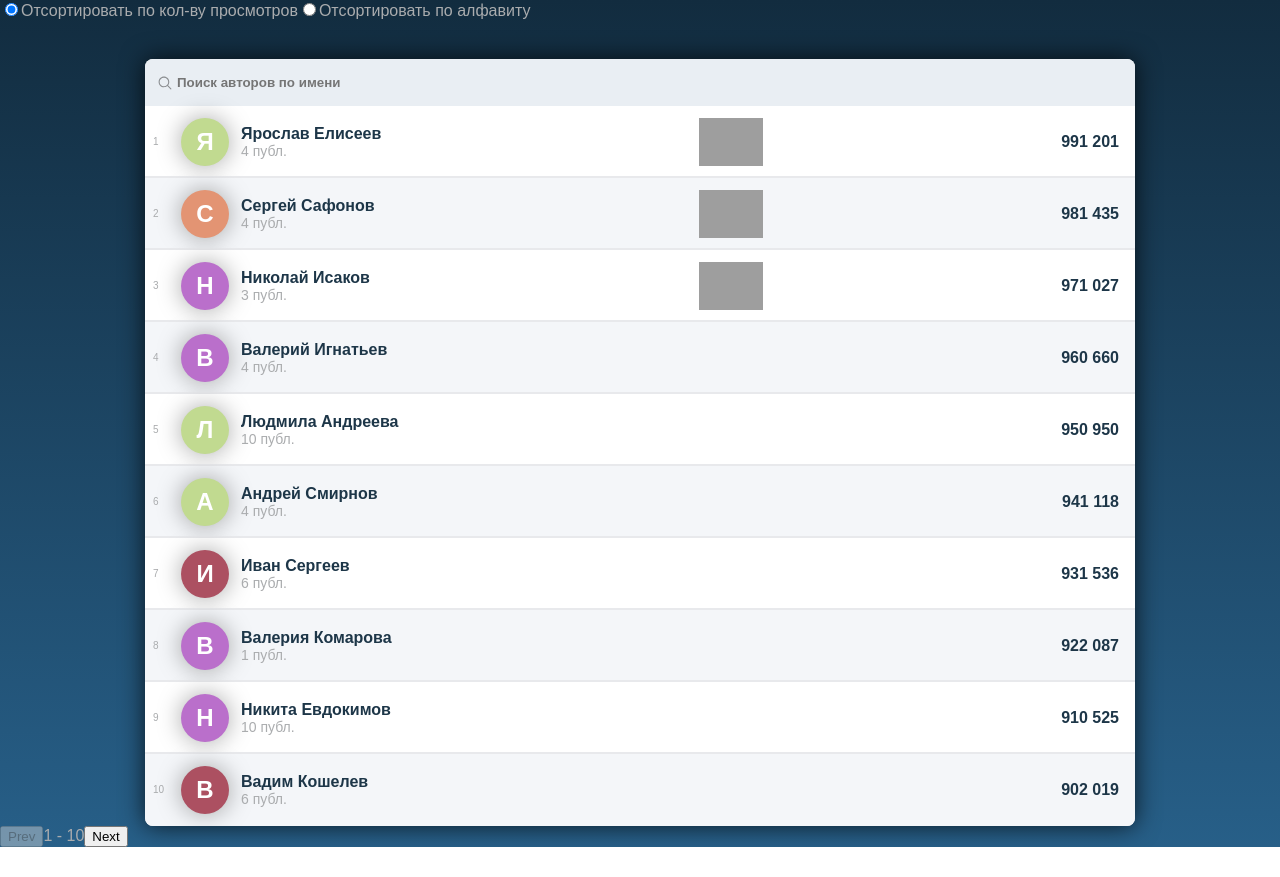
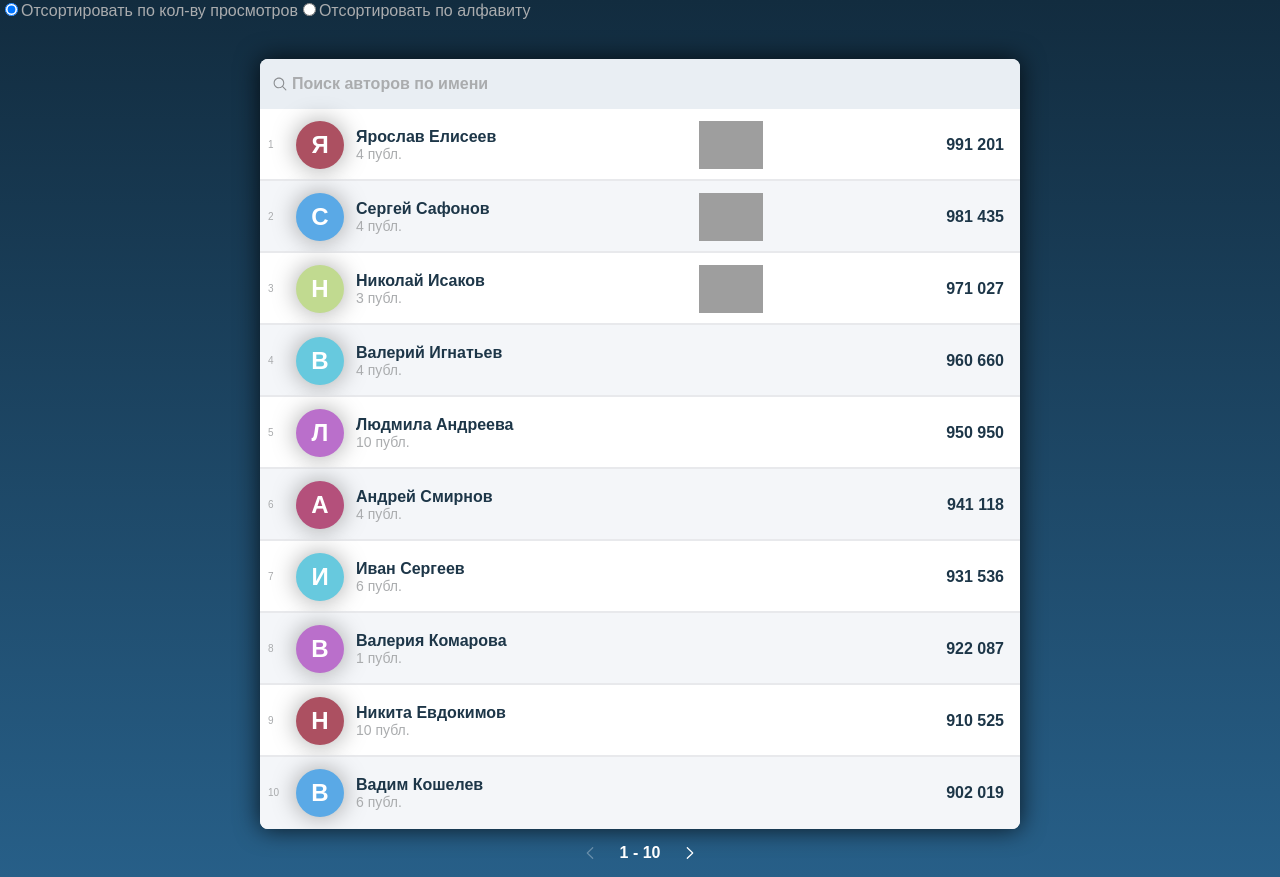
Before and after one commit to wrimer/IO-test-task, a React (Create React App) app: page / in a window 1280 px wide. Before the commit the page ends 847 px from the top, so only its background shows below. Built offline with nearby package versions, Linux system fonts and the light colour scheme; grey boxes are pictures that could not be loaded.

Commit message:
Pagination & Avatar design

```diff
--- a/src/components/Author.jsx
+++ b/src/components/Author.jsx
@@ -5,6 +5,7 @@ const Author = ({user, index}) => (
   <li className={"author " + (((index % 2) ? "author_odd" : ""))}>
     <p className="author__index">{index + 1}</p>
     <Avatar
+      views={user.pageviews}
       name={user.name}/>
     <div className="author__info">
       <p className="author__name">{user.name}</p>
--- a/src/components/Authors.jsx
+++ b/src/components/Authors.jsx
@@ -46,7 +46,8 @@ export default class Authors extends React.Component {
     }
     this.setState({
       authors,
-      sortBy: value
+      sortBy: value,
+      page: 1
     });
   };
 
--- a/src/components/Avatar.jsx
+++ b/src/components/Avatar.jsx
@@ -1,8 +1,8 @@
 import React from 'react';
 import {COLORS} from '../data/constants'
 
-const Avatar = ({name}) => (
-  <div className="avatar" style={{backgroundColor: `#${COLORS[Math.floor(Math.random()*COLORS.length)]}`}}>
+const Avatar = ({name, views}) => (
+  <div className="avatar" style={{backgroundColor: `#${COLORS[views % COLORS.length]}`}}>
     {name.charAt(0).toLocaleUpperCase()}
   </div>
 );
--- a/src/components/PageNavigation.jsx
+++ b/src/components/PageNavigation.jsx
@@ -3,22 +3,20 @@ import React from 'react';
 const PageNavigation = ({authorsCount, page, setPage}) => {
   const arrayIndex = (page - 1) * 10;
   return (
-    <div>
+    <div className="pagination">
       <button
+        className="pagination__btn pagination__btn_prev"
         disabled={arrayIndex === 0}
         onClick={() => {
           setPage(page - 1)
-        }}>
-        Prev
-      </button>
-      {`${arrayIndex + 1} - ${arrayIndex + 10 > authorsCount ? authorsCount : arrayIndex + 10}`}
+        }}/>
+      {`${authorsCount === 0 ? 0 : arrayIndex + 1} - ${arrayIndex + 10 > authorsCount ? authorsCount : arrayIndex + 10}`}
       <button
+        className="pagination__btn pagination__btn_next"
         disabled={arrayIndex + 10 > authorsCount}
         onClick={() => {
           setPage(page + 1)
-        }}>
-        Next
-      </button>
+        }}/>
     </div>
   )
 };
--- a/src/style/index.sass
+++ b/src/style/index.sass
@@ -1,6 +1,7 @@
 @import "variables"
 
 @import "author"
+@import "pagination"
 
 html
 	min-height: 100%
@@ -17,7 +18,7 @@ body
 	box-shadow: 0 0 24px 0 rgba(0, 0, 0, 0.75)
 	overflow: hidden
 	background-color: $white
-	max-width: 990px
+	max-width: 760px
 	margin: 40px auto 0
 	border-radius: 8px
 
@@ -38,12 +39,15 @@ body
 		height: 16px
 
 	&__input
-		color: $textgray
+		font-size: 16px
+		color: $textblue
 		font-weight: 700
 		flex-grow: 1
 		padding: 16px 16px 16px 32px
 		background: none
 		border: none
+		&::placeholder
+			color: $textgray
 
 .avatar
 	box-shadow: 0 0 24px 0 rgba(0, 0, 0, 0.35)
--- /dev/null
+++ b/src/style/pagination.sass
@@ -0,0 +1,20 @@
+.pagination
+	margin: 16px 0
+	display: flex
+	justify-content: center
+	color: $white
+	font-weight: 700
+
+	&__btn
+		cursor: pointer
+		border: none
+		background: url("../img/arrow.svg") no-repeat center
+		&:disabled
+			opacity: .3
+
+	&__btn_prev
+		margin-right: 24px
+
+	&__btn_next
+		margin-left: 24px
+		transform: rotate(180deg)
```
Also changed, not shown: src/img/arrow.svg (added).
